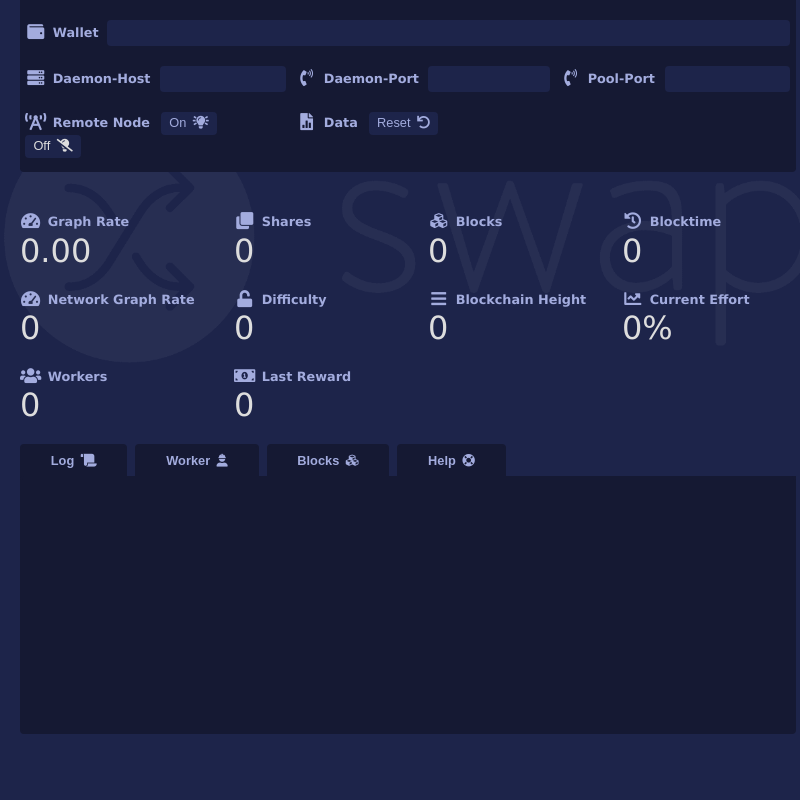
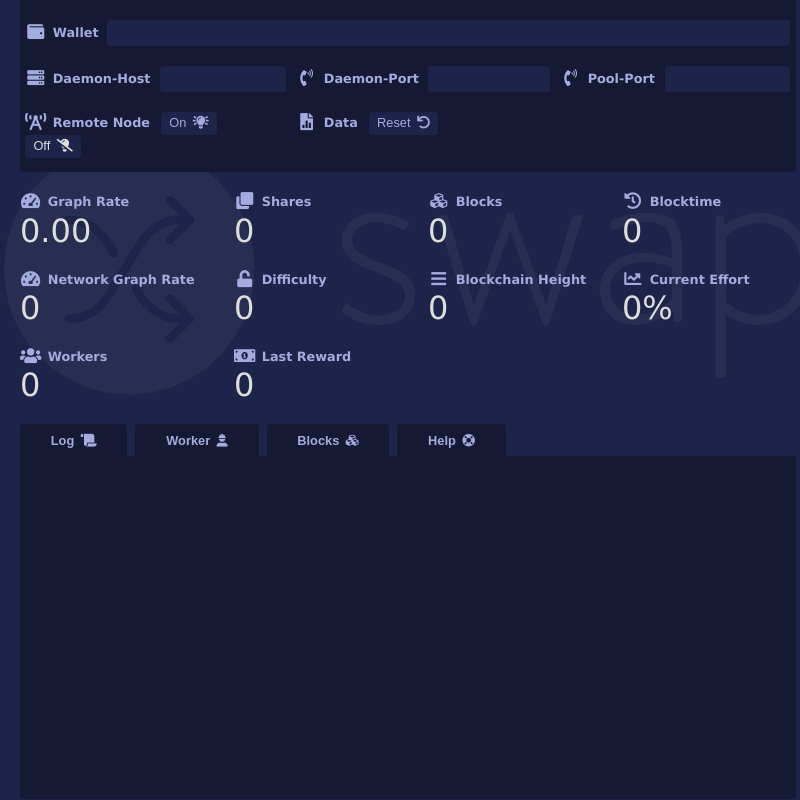
Before and after one commit to swap-dev/micropool-gui, an Electron app: page index.html in a window 800 px wide. Drawn offline with Linux system fonts and the light colour scheme; no server answers.

Commit message:
small tweaks

```diff
--- a/resources/custom.css
+++ b/resources/custom.css
@@ -10,7 +10,7 @@ body {
     background-image:url('logo/swap_logo_white.png');
     background-repeat:no-repeat;
     background-size:99%;
-    background-position: center 7rem;
+    background-position: center 9rem;
     position:fixed !important;
     position:absolute;
     top:0;
@@ -62,7 +62,7 @@ td {
     padding-left: 15px;
 }
 .table-header-top {
-    margin-top: 20px;
+    margin-top: 0px;
 }
 div {
     font-family: Verdana, Geneva, sans-serif;
@@ -156,13 +156,13 @@ input, button, textarea, :focus {
     background-color: #151933;
 }
 
-.tab button.active, .tab .active {
+.tab button.active {
     color: #ddd;
     background-color: #151933;
 }
 
 .tabcontent {
-    height:calc(100% - 540px);
+    height:calc(100% - 455px);
     display: none;
     padding: 0px 0px;
     min-width:30rem;
```
